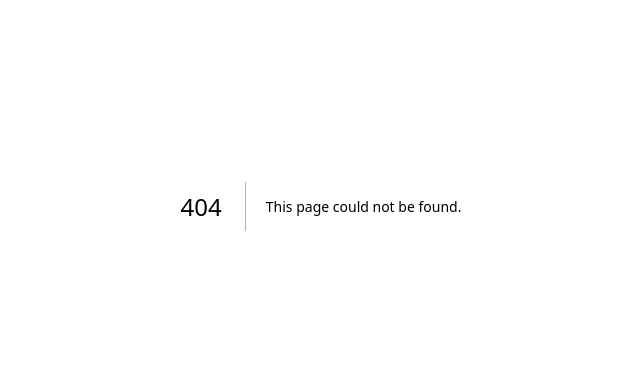
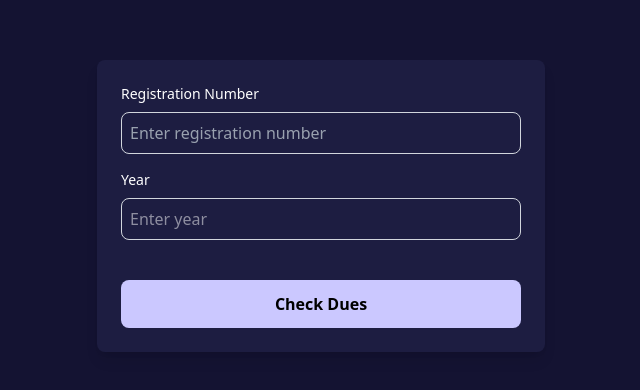
Before and after one commit to rexsteroxy/mikados-app, a Next.js app: page /checkmdues in a window 1280 px wide. Before the commit this address had no page. Shown: the part 194-584 px from the top of the page, without its empty margins (319-959 px from the left). Built offline with nearby package versions, Linux system fonts and the light colour scheme.

Commit message:
worked on the new update on mikados

```diff
--- /dev/null
+++ b/app/checkmdues/page.tsx
@@ -0,0 +1,111 @@
+"use client"
+import React, { useEffect, useState } from "react";
+import axios from "axios";
+import { motion } from "framer-motion";
+
+interface DuesData {
+  fullName: string;
+  regNumber: string;
+  year: string;
+  paidMonths: string[];
+  unpaidMonths: string[];
+}
+
+const CheckDues = () => {
+  const [dues, setDues] = useState<DuesData | null>(null);
+  const [loading, setLoading] = useState<boolean>(false);
+  const [error, setError] = useState<string | null>(null);
+  const [regNumber, setRegNumber] = useState<string>("");
+  const [year, setYear] = useState<string>("");
+
+  const fetchDues = async (e: React.FormEvent) => {
+    e.preventDefault();
+    setLoading(true);
+    setError(null);
+    setDues(null);
+    try {
+      const response = await axios.get(
+        `https://mikados-api.onrender.com/mikados/check-monthly-dues?year=${year}&regNumber=${regNumber}`
+      );
+      const data = response.data.data;
+      if (!data.paidMonths.length && !data.unpaidMonths.length) {
+        setError("No data found");
+      } else {
+        setDues(data);
+      }
+    } catch (err) {
+      setError("Failed to fetch data");
+    } finally {
+      setLoading(false);
+    }
+  };
+
+  return (
+    <div className="flex flex-col justify-center items-center min-h-screen bg-[#141332] p-4">
+
+        <div className="w-full max-w-md bg-[#1D1D41] text-white p-6 rounded-lg shadow-lg">
+        <form onSubmit={fetchDues} className="space-y-4">
+        <div className="mb-4">
+          <label className="block mb-2 text-sm font-medium">Registration Number</label>
+          <input
+            type="number"
+            value={regNumber}
+            onChange={(e) => setRegNumber(e.target.value)}
+           className="w-full p-2 placeholder:text-gray-400 border border-gray-300 rounded-lg focus:ring focus:ring-blue-300"
+            placeholder="Enter registration number"
+            required
+          />
+        </div>
+        <div className="mb-4">
+          <label className="block mb-2 text-sm font-medium">Year</label>
+          <input
+            type="number"
+            value={year}
+            onChange={(e) => setYear(e.target.value)}
+             placeholder="Enter year"
+              className="w-full p-2 border  border-gray-300 rounded-lg focus:ring focus:ring-blue-300"
+            required
+          />
+        </div>
+        <button
+          type="submit"
+          className="w-full mt-6 cursor-pointer bg-[#CBC8FF]  text-black py-3 rounded-lg font-semibold hover:opacity-80 transition"
+        >
+          Check Dues
+        </button>
+      </form>
+        </div>
+
+      {loading && <p className="  my-4 text-2xl font-semibold text-green-500">Loading...</p>}
+      {error && <p className="text-red-500">{error}</p>}
+      {dues && (
+        <motion.div
+          className="bg-[#1D1D41] w-full mt-6 p-6 rounded-lg shadow-lg"
+          initial={{ opacity: 0 }}
+          animate={{ opacity: 1 }}
+          transition={{ duration: 0.5 }}
+        >
+          <h1 className="text-2xl text-white font-bold mb-4">{dues.fullName} (Reg: {dues.regNumber}) - {dues.year}</h1>
+          <table className="w-full border border-gray-600 mt-4">
+            <thead>
+              <tr className="bg-gray-700 text-white">
+                <th className="border p-2">Paid Months</th>
+                <th className="border p-2">Unpaid Months</th>
+              </tr>
+            </thead>
+            <tbody>
+              {Array.from({ length: Math.max(dues.paidMonths.length, dues.unpaidMonths.length) }).map((_, index) => (
+                <tr key={index} className="text-center border hover:bg-gray-700">
+                  <td className="border p-2 text-green-500">{dues.paidMonths[index] || ""}</td>
+                  <td className="border p-2 text-red-500">{dues.unpaidMonths[index] || ""}</td>
+                </tr>
+              ))}
+            </tbody>
+          </table>
+        </motion.div>
+      )}
+    </div>
+  );
+};
+
+export default CheckDues;
--- a/app/getMonthlyDues/page.tsx
+++ b/app/getMonthlyDues/page.tsx
@@ -59,7 +59,7 @@ const GetMonthlyDues: React.FC = () => {
         animate={{ opacity: 1, y: 0 }}
         className="w-full max-w-md bg-[#1D1D41] text-white p-6 rounded-lg shadow-lg"
       >
-        <h1 className="text-xl font-bold text-center mb-4">Check Monthly Dues</h1>
+        <h1 className="text-xl font-bold text-center mb-4">List Monthly Dues</h1>
 
         <form className="space-y-4" onSubmit={handleSubmit}>
           <div>
--- a/app/page.tsx
+++ b/app/page.tsx
@@ -4,6 +4,7 @@ import { motion } from "framer-motion";
 import Link from "next/link";
 import Image from "next/image";
 import logo from '@/public/assets/mikados.jpg'
+
 const buttonVariants = {
   initial: { scale: 1, opacity: 1 },
   hover: { scale: 1.2, rotate: 5, boxShadow: "0px 10px 20px rgba(0,0,0,0.2)" },
@@ -11,28 +12,29 @@ const buttonVariants = {
 };
 
 const buttonLinks = [
-  { text: "Member Registration", link: "/Register" },
-  { text: " All Members", link: "/mikadosMembers" },
-  { text: "Pay Monthly Dues", link: "/monthlyDues" },
-  { text: "List Monthly Dues", link: "/getMonthlyDues" },
-  { text: "Levy Contributions", link: "/leviContribution" },
-  { text: "List all Contributions" , link: "/listContribution" },
+  { text: "Member Registration", link: "/Register", excos: true },
+  { text: "All Members", link: "/mikadosMembers", excos: false },
+  { text: "Pay Monthly Dues", link: " /monthlyDues", excos: true },
+  { text: "List Monthly Dues", link: "/getMonthlyDues", excos: false },
+  { text: "Check Monthly Dues", link: "/checkmdues", excos: false },
+  { text: "Levy Contributions", link: "/leviContribution", excos: true },
+  { text: "List all Contributions", link: "/listContribution", excos: false },
 ];
 
 const Home = () => {
   return (
     <div className="flex items-center justify-center bg-[#1D1D41] flex-col h-screen">
       <Image src={logo} alt="logo_img" className="h-32 mt-16 w-32 rounded-full"/>
-      <h1  className="font-bold text-white text-center mt-6 text-3xl mb-4">Welcome To Mikados Official Site</h1>
+      <h1 className="font-bold text-white text-center mt-6 text-3xl mb-4">Welcome To Mikados Official Site</h1>
       <p className="text-xl text-white mb-12 text-center mt-1 px-2 md:px-0">
         ST PETER CLAVER SEMINARY OKPALA
       </p>
       <div className="">
         <div className="grid grid-cols-2 p-4 gap-6">
-          {buttonLinks.map(({ text, link }, index) => (
+          {buttonLinks.map(({ text, link, excos }, index) => (
             <Link key={index} href={link}>
               <motion.button
-                className="bg-[#CBC8FF] cursor-pointer px-6 py-3 rounded-lg font-bold text-lg shadow-lg"
+                className={`cursor-pointer px-6 py-3 rounded-lg font-bold text-lg shadow-lg ${excos ? 'bg-[#CBC8FF] text-red-500' : 'bg-[#CBC8FF]'}`}
                 variants={buttonVariants}
                 initial="initial"
                 whileHover="hover"
```
